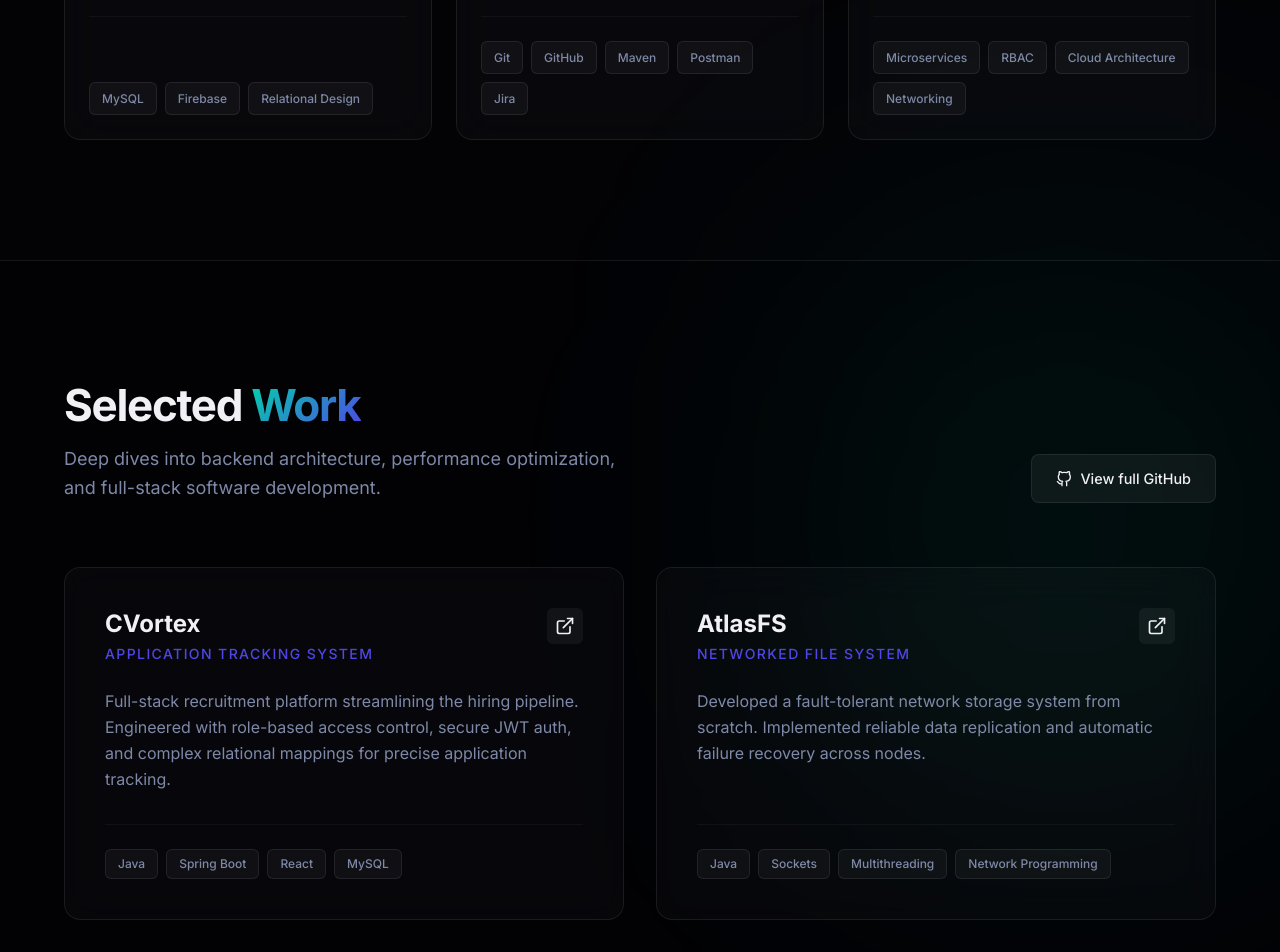
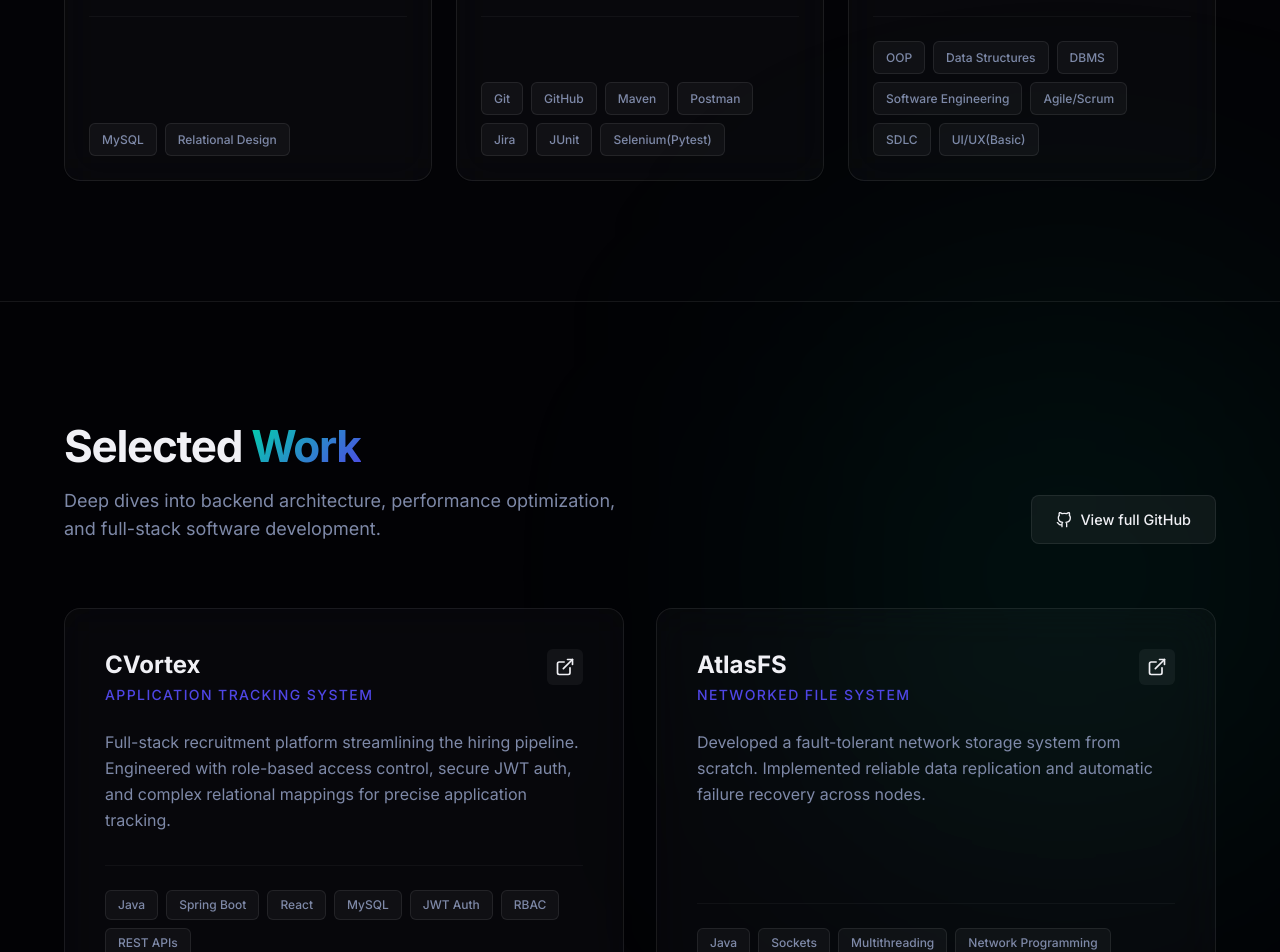
Before and after one commit to akith22/personal_portfolio, a React (Vite) app: page / in a window 1280 px wide. Shown: the part 2200-3152 px from the top of the page. Built offline with nearby package versions, Linux system fonts and the light colour scheme.

Commit message:
Few Updates

```diff
--- a/src/components/Projects.tsx
+++ b/src/components/Projects.tsx
@@ -6,7 +6,7 @@ const projects = [
         title: 'CVortex',
         tagline: 'Application Tracking System',
         description: 'Full-stack recruitment platform streamlining the hiring pipeline. Engineered with role-based access control, secure JWT auth, and complex relational mappings for precise application tracking.',
-        tech: ['Java', 'Spring Boot', 'React', 'MySQL'],
+        tech: ['Java', 'Spring Boot', 'React', 'MySQL', 'JWT Auth', 'RBAC', 'REST APIs'],
         github: 'https://github.com/akith22/CVortex-application-tracking-system',
     },
     {
@@ -20,7 +20,7 @@ const projects = [
         title: 'DiagNote',
         tagline: 'Healthcare Management API',
         description: 'Designed a resilient healthcare platform backend connecting doctors, patients, and laboratories to enable seamless appointment scheduling and secure record management workflows.',
-        tech: ['Spring Boot', 'MySQL', 'REST APIs', 'TypeScript'],
+        tech: ['Spring Boot', 'MySQL', 'REST APIs', 'TypeScript', 'React', 'JWT Auth'],
         github: 'https://github.com/akith22/DiagNote',
     },
     {
@@ -34,7 +34,7 @@ const projects = [
         title: 'FungiFlow',
         tagline: 'Production Management Platform',
         description: 'End-to-end full-stack platform managing localized mushroom lab production batches, utilizing relational architecture to track inventory inputs, timeline scheduling, and sales analytics.',
-        tech: ['Java', 'Spring Boot', 'React', 'MySQL'],
+        tech: ['Java', 'Spring Boot', 'React', 'MySQL', 'RBAC', 'REST APIs'],
         github: 'https://github.com/akith22/FungiFlow',
     },
     {
--- a/src/components/Skills.tsx
+++ b/src/components/Skills.tsx
@@ -20,17 +20,17 @@ const categories = [
     {
         title: 'Databases',
         icon: FiDatabase,
-        skills: ['MySQL', 'Firebase', 'Relational Design'],
+        skills: ['MySQL', 'Relational Design'],
     },
     {
         title: 'Tools',
         icon: FiTool,
-        skills: ['Git', 'GitHub', 'Maven', 'Postman', 'Jira'],
+        skills: ['Git', 'GitHub', 'Maven', 'Postman', 'Jira', 'JUnit', 'Selenium(Pytest)'],
     },
     {
         title: 'Concepts',
         icon: FiCpu,
-        skills: ['Microservices', 'RBAC', 'Cloud Architecture', 'Networking'],
+        skills: ['OOP', 'Data Structures', 'DBMS', 'Software Engineering', 'Agile/Scrum', 'SDLC', 'UI/UX(Basic)'],
     },
 ];
 
```
